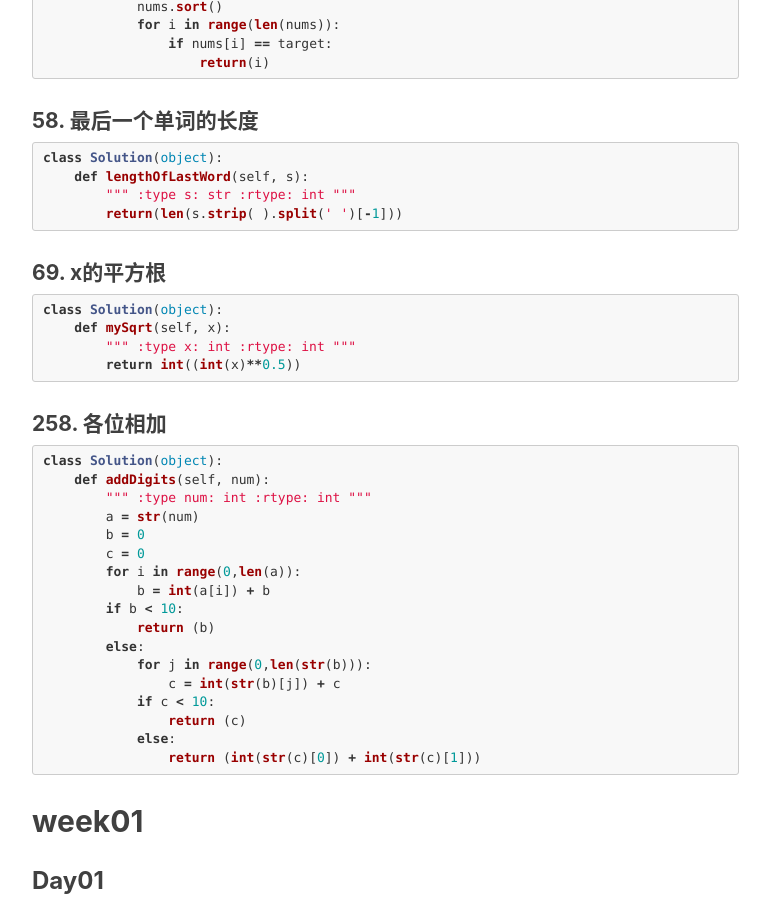
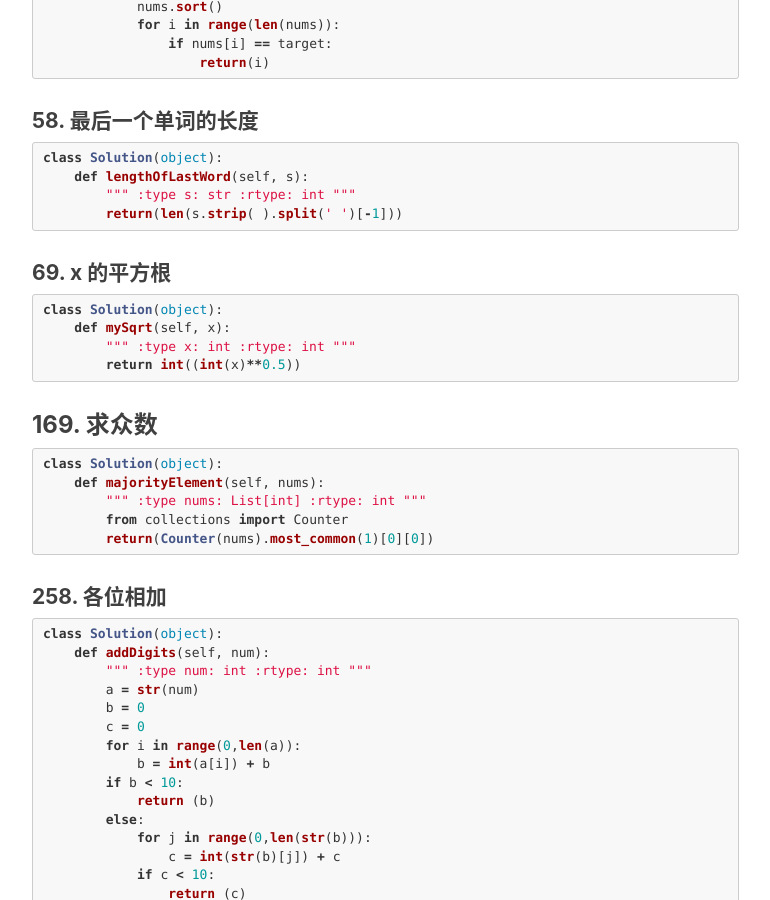
Before and after one commit to zapp926/blog, a Jekyll site: the page built from _posts/2019-03-03-Python.md, in a window 1280 px wide and 900 px high, scrolled down 2186 px. Shown: the whole window, without its empty margins (233-1003 px from the left). Built offline with Jekyll 4.4.1, drawn with Linux system fonts in a browser that asks for light colours; nearby versions of some CDN libraries; comment, search, counter and statistics services are not loaded; some of the changed text lies outside the part shown.

Commit message:
Update new code

````diff
--- a/_posts/2019-03-03-Python.md
+++ b/_posts/2019-03-03-Python.md
@@ -76,7 +76,7 @@ class Solution(object):
                 return False
 ```
 
-#### 28. 实现strStr()
+#### 28. 实现 strStr()
 
 ```python
 class Solution(object):
@@ -136,7 +136,7 @@ class Solution(object):
 ```
 
 
-#### 69. x的平方根
+#### 69. x 的平方根
 
 ```python
 class Solution(object):
@@ -146,6 +146,20 @@ class Solution(object):
         :rtype: int
         """
         return int((int(x)**0.5))
+```
+
+
+### 169. 求众数
+
+```python
+class Solution(object):
+    def majorityElement(self, nums):
+        """
+        :type nums: List[int]
+        :rtype: int
+        """
+        from collections import Counter
+        return(Counter(nums).most_common(1)[0][0])
 ```
 
 #### 258. 各位相加
````
Also changed, not shown: _posts/2019-01-06-1015-manual.md (+5 -3 lines), _posts/2019-02-14-valentine-day.md (+3 -3 lines).
